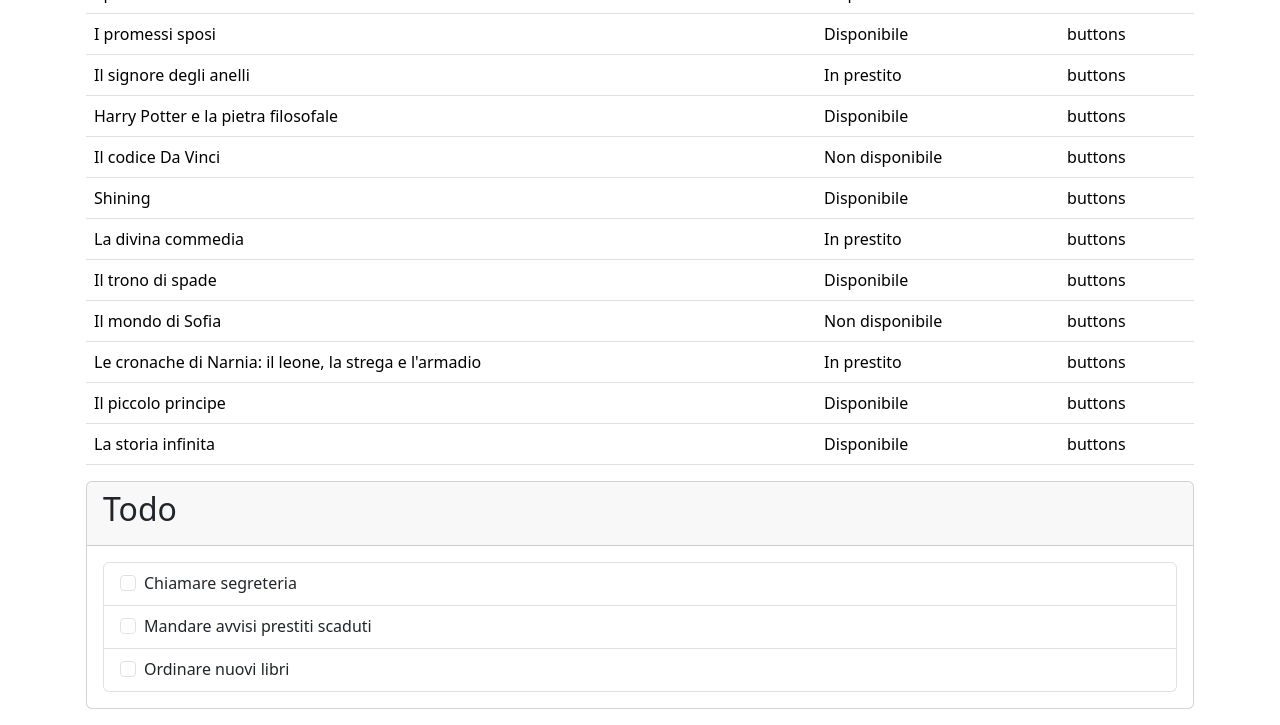
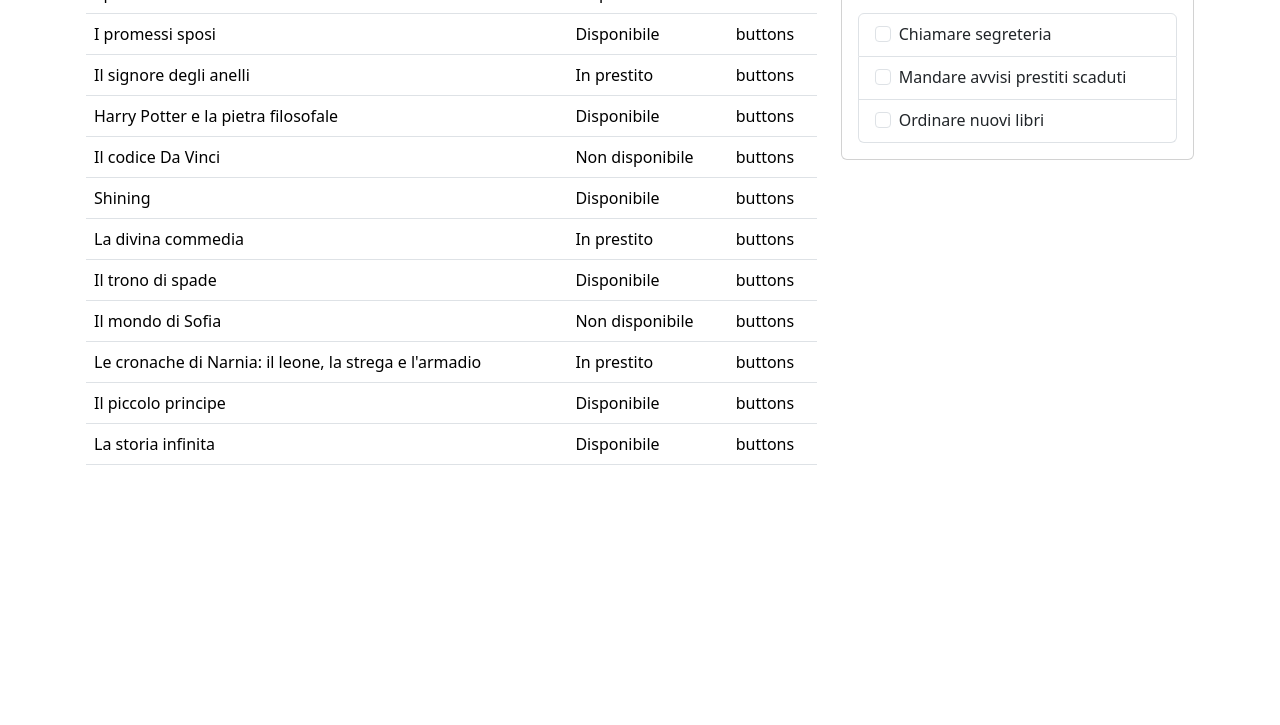
Before and after one commit to christiantondo/html-css-bootstrap-dashboard, a plain HTML site: page index.html in a window 1280 px wide. Shown: the part 230-955 px from the top of the page. After the commit the page ends 800 px from the top, so only its background shows below. Drawn offline with nearby package versions, Linux system fonts and the light colour scheme.

Commit message:
responsive fix

```diff
--- a/index.html
+++ b/index.html
@@ -16,7 +16,7 @@
   <nav class="navbar navbar-expand-lg bg-dark" data-bs-theme="dark">
     <div class="container-fluid">
       <a class="navbar-brand" href="#">
-        <img class="logo" src="./img/duck.png" alt="">
+        <img class="logo" src="./img/duck.png" alt="Duck Logo">
       </a>
       <button class="navbar-toggler" type="button" data-bs-toggle="collapse" data-bs-target="#navbarTogglerDemo02"
         aria-controls="navbarTogglerDemo02" aria-expanded="false" aria-label="Toggle navigation">
@@ -63,7 +63,7 @@
 
     <!-- Section 2 -->
     <div class="row">
-      <div class="col-12">
+      <div class="col-12 col-lg-8">
         <table class="table">
           <thead>
             <tr>
@@ -137,7 +137,7 @@
         </table>
       </div>
 
-      <div class="col-12">
+      <div class="col-12 col-lg-4">
         <div class="card">
           <div class="card-header">
             <h2>Todo</h2>
@@ -168,7 +168,6 @@
                   </label>
                 </div>
               </li>
-
             </ul>
           </div>
         </div>
```
